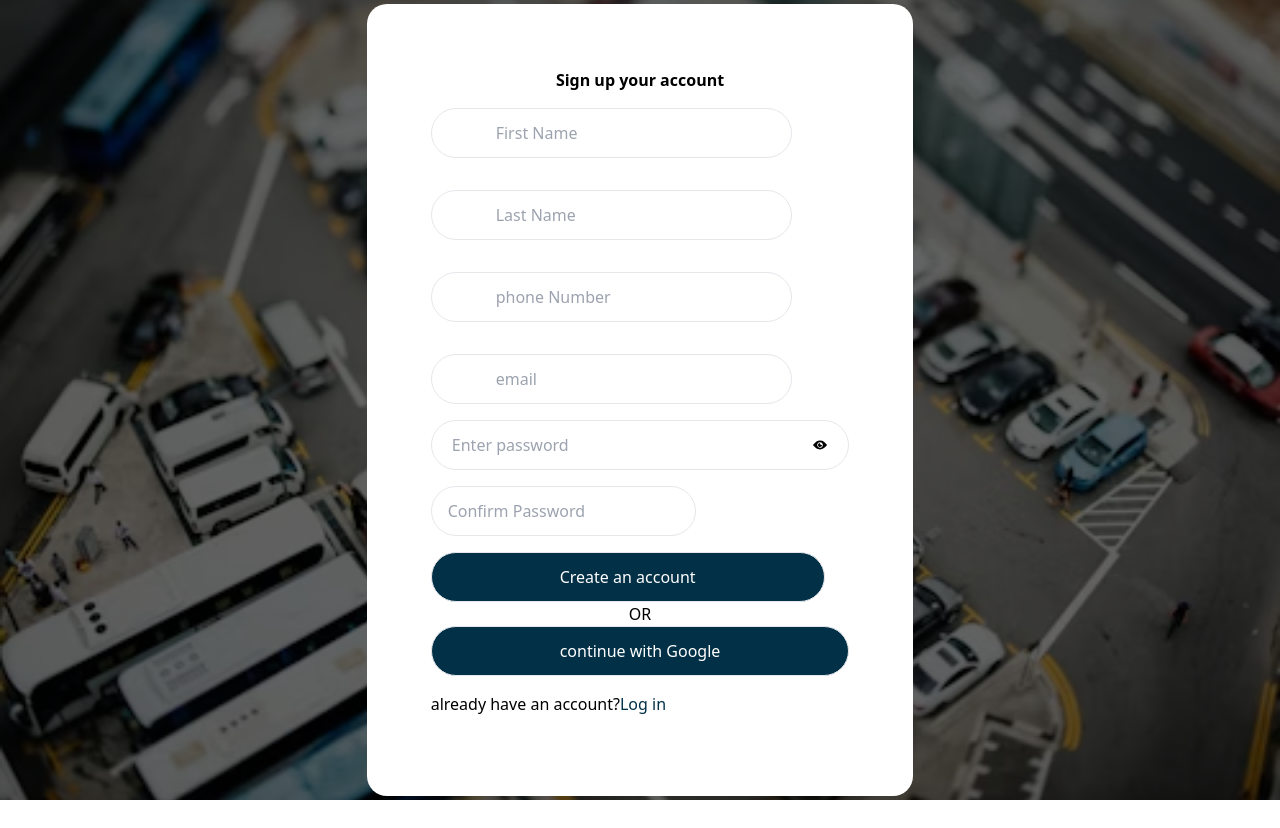
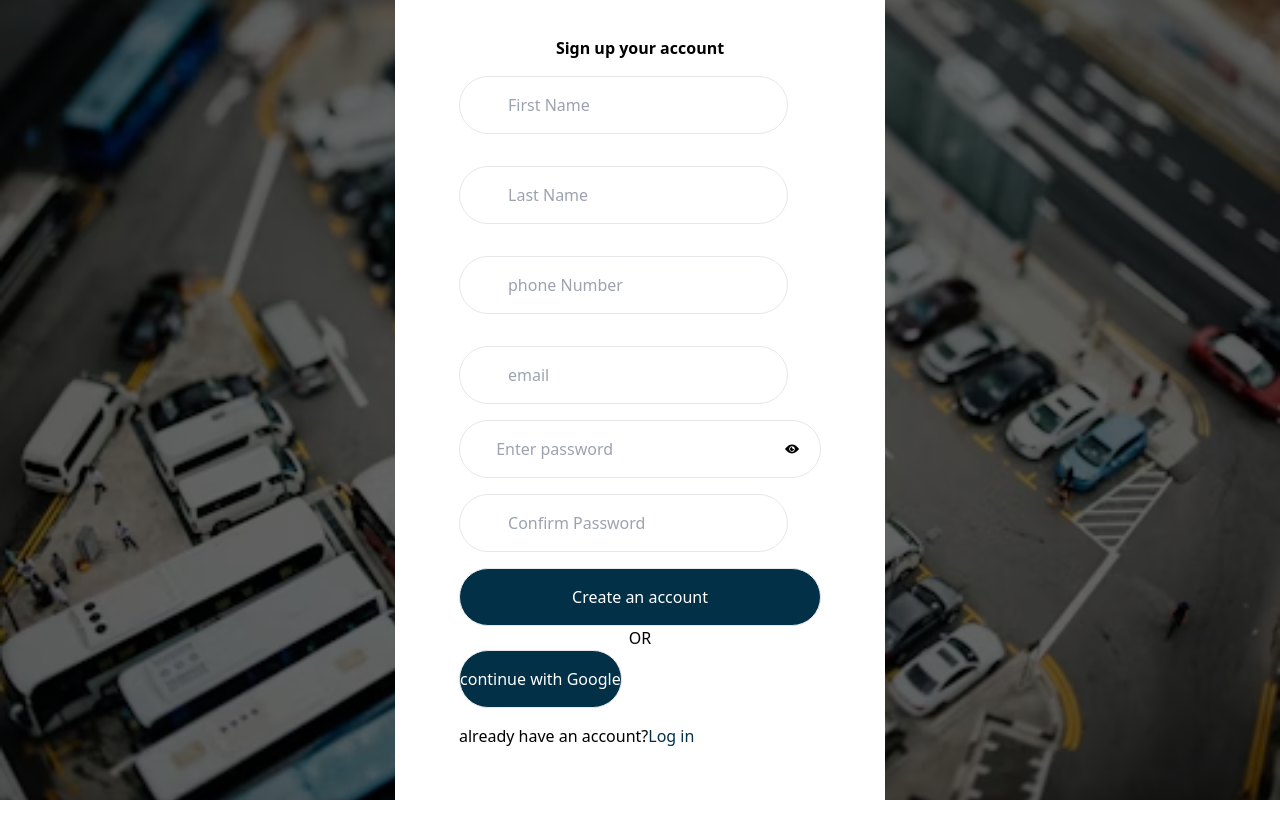
Before and after one commit to ynaatieno/snapPark, a React (Vite) app: page /signup in a window 1280 px wide. Before the commit the page ends 800 px from the top, so only its background shows below. Built offline with nearby package versions, Linux system fonts and the light colour scheme.

Commit message:
resoved a problema

```diff
--- a/src/Components/Logins.jsx
+++ b/src/Components/Logins.jsx
@@ -1,9 +1,12 @@
 import { IoIosEye } from "react-icons/io";
 import { IoIosEyeOff } from "react-icons/io";
 import { useState } from "react";
-import { getAuth, signInWithEmailAndPassword,validatePassword } from "firebase/auth";
+import {signInWithEmailAndPassword,validatePassword } from "firebase/auth";
 import { auth, db } from "../Firebase";
 import { collection, addDoc } from "firebase/firestore";
+import { getAuth, signOut } from "firebase/auth";
+import {Link} from "react-router-dom"
+
 
 
 function Logins() {
@@ -39,6 +42,13 @@ email:"",
     const user = await addDoc(collection(db, "users"), formData);
 
     console.log(user);
+
+    signOut(auth).then((userData) => {
+      const user=userData.user
+
+    }).catch((error) => {
+      console.log(error)
+    })
     }
   }
 
@@ -54,7 +64,7 @@ email:"",
           <input
             type="Email"
             name="email"
-            className="border  py-3  px-[4em]  rounded-full outline-none my-4"
+            className="border  py-[1em]  px-[2.5em]  rounded-full outline-none my-4"
             placeholder=" Enter Email Adress"
             onChange={handleInputChange}
           />
@@ -63,7 +73,7 @@ email:"",
             <input
               type={showPassword?"password":"text"}
               name="password"
-              className=" bg-[transparent] py-3 px-[1em] flex-1 outline-none"
+              className=" bg-[transparent] py-[1em] px-[1em] flex-1 outline-none"
               placeholder="Enter Password"
               onChange={handleInputChange}
             />
@@ -82,7 +92,7 @@ email:"",
         <button className="text-center bg-[#023047] text-[#fff] border  border-[] py-[1em] px-[6em] rounded-full">
           Sign in with Google
         </button>
-        <h2 className="my-4 ">Don't have an account?<span className="text-[#023047] cursor-pointer">Sign up</span></h2>
+        <Link to="/Signup"><h2 className="my-4 ">Don't have an account?<span className="text-[#023047] cursor-pointer">Sign up</span></h2></Link>
         <h2 className="text-center my-4 cursor-pointer">Forgot password?</h2>
         <h2 className="text-center my-4 ">
           {" "}
--- a/src/Components/Register.jsx
+++ b/src/Components/Register.jsx
@@ -5,6 +5,8 @@ import { getAuth, createUserWithEmailAndPassword, validatePassword } from "fireb
 import { auth, db } from "../Firebase";
 import { collection, addDoc } from "firebase/firestore";
 import { useNavigate } from "react-router-dom";
+import {Link} from "react-router-dom"
+
 
 function Register() {
   const [showPassword, setShowPassword] = useState(true);
@@ -46,9 +48,6 @@ function Register() {
     } else if (confirmPassword.passwordValue !== formData.password) {
       setErrorMessage("Passwords do not match");
 
-    }  else if(validatePassword(passwordInput.value)){
-isvalid=false
-setErrorMessage("please set a valid password(minimum 6 characters)")
     }
     else {
       setErrorMessage("");
@@ -80,7 +79,7 @@ setErrorMessage("please set a valid password(minimum 6 characters)")
             <input
               type="name"
               name="firstname"
-              className="border  py-3  px-[4em]  rounded-full outline-none my-4"
+              className="border  py-[1em]  px-[3em]  rounded-full outline-none my-4"
               placeholder="First Name"
               onChange={handleInputChange}
             />
@@ -89,7 +88,7 @@ setErrorMessage("please set a valid password(minimum 6 characters)")
             <input
               type="name"
               name="lastname"
-              className="border  py-3  px-[4em]  rounded-full outline-none my-4"
+              className="border  py-[1em]  px-[3em]  rounded-full outline-none my-4"
               placeholder="Last Name"
               onChange={handleInputChange}
             />
@@ -98,7 +97,7 @@ setErrorMessage("please set a valid password(minimum 6 characters)")
             <input
               type="phone"
               name="phonenumber"
-              className="border  py-3  px-[4em]  rounded-full outline-none my-4"
+              className="border  py-[1em] px-[3em]  rounded-full outline-none my-4"
               placeholder="phone Number"
               onChange={handleInputChange}
             />
@@ -107,7 +106,7 @@ setErrorMessage("please set a valid password(minimum 6 characters)")
             <input
               type="email"
               name="email"
-              className="border  py-3  px-[4em]  rounded-full outline-none my-4"
+              className="border  py-[1em]  px-[3em]  rounded-full outline-none my-4"
               placeholder="email"
               onChange={handleInputChange}
             />
@@ -116,7 +115,7 @@ setErrorMessage("please set a valid password(minimum 6 characters)")
           <div className="border cursor-pointer  pr-5 rounded-full flex items-center">
             <input
               type={showPassword ? "password" : "text"}
-              className=" bg-[transparent] py-3 px-[1em] flex-1 outline-none"
+              className=" bg-[transparent] py-[1em] px-[2em] flex-1 outline-none"
               name="password"
               placeholder=" Enter password"
               onChange={handleInputChange}
@@ -129,7 +128,7 @@ setErrorMessage("please set a valid password(minimum 6 characters)")
             <input
               type="password"
               name="confirmpassword"
-              className="border  py-3  px-[1em]  rounded-full outline-none my-4"
+              className="border  py-[1em]  px-[3em]  rounded-full outline-none my-4"
               placeholder="Confirm Password"
               onChange={(e) =>
                 setConfirmPassword({
@@ -146,18 +145,18 @@ setErrorMessage("please set a valid password(minimum 6 characters)")
           Security and privacy news and updates
         </h2> */}
         <button
-          className="text-center bg-[#023047] text-[#fff] border  border-[] py-3 px-[8em] rounded-full"
+          className="text-center bg-[#023047] text-[#fff] border  border-[] py-[1em] px-[7em] rounded-full"
           onClick={handleSignUp}
         >
           Create an account
         </button>
         <h2 className="text-center">OR</h2>
-        <button className="text-center bg-[#023047] text-[#fff] border  border-[] py-3 px-[8em] rounded-full">
+        <button className="text-center bg-[#023047] text-[#fff] border  border-[] py-[1em] px-7em] rounded-full">
           continue with Google
         </button>
         <h2 className="my-4 ">
           already have an account?
-          <span className="text-[#023047] cursor-pointer">Log in</span>
+         <Link to="/Login"><span className="text-[#023047] cursor-pointer">Log in</span></Link>
         </h2>
       </div>
     </div>
```
